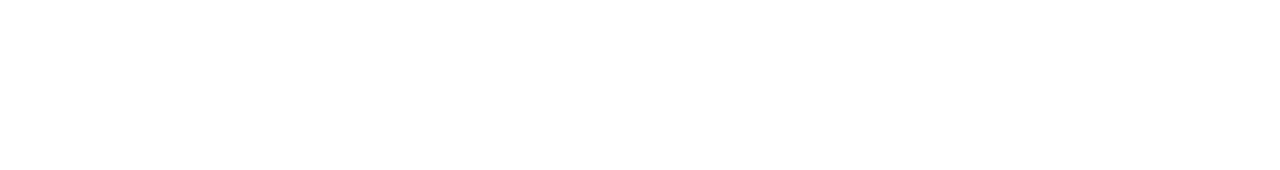
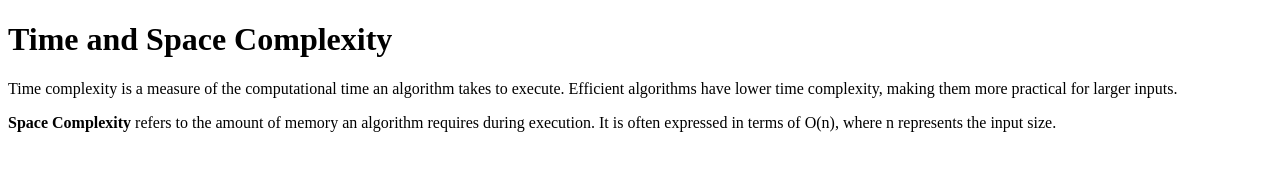
Before and after one commit to acciojob/time-and-space-complexity-Aditi0090, a website: page main.html in a window 1280 px wide. Drawn offline with Linux system fonts and the light colour scheme.

Commit message:
created a submission

```diff
--- a/main.html
+++ b/main.html
@@ -1,16 +1,13 @@
 <!DOCTYPE html>
-
-<html>
-
+<html lang="en">
 <head>
-	<link rel="stylesheet" href="styles.css">
+    <meta charset="UTF-8">
+    <meta name="viewport" content="width=device-width, initial-scale=1.0">
+    <title>Time and Space Complexity</title>
 </head>
-
 <body>
-	<!-- the entire body must be written by student -->
-    <script type="text/javascript" src="./script.js">
-</script>
-
+    <h1>Time and Space Complexity</h1>
+    <p>Time complexity is a measure of the computational time an algorithm takes to execute. Efficient algorithms have lower time complexity, making them more practical for larger inputs.</p>
+    <p><b>Space Complexity</b> refers to the amount of memory an algorithm requires during execution. It is often expressed in terms of O(n), where n represents the input size.</p>
 </body>
-
 </html>
```
